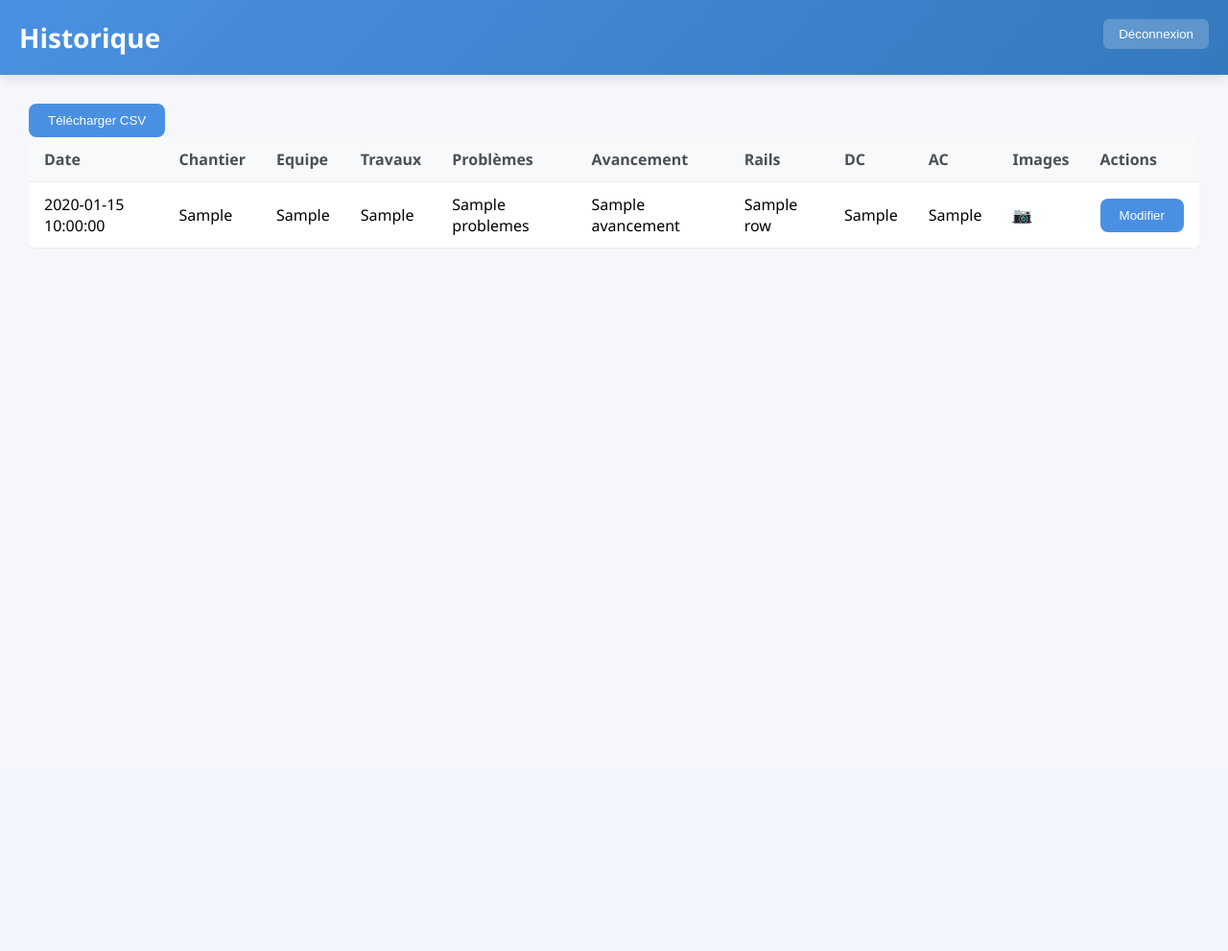
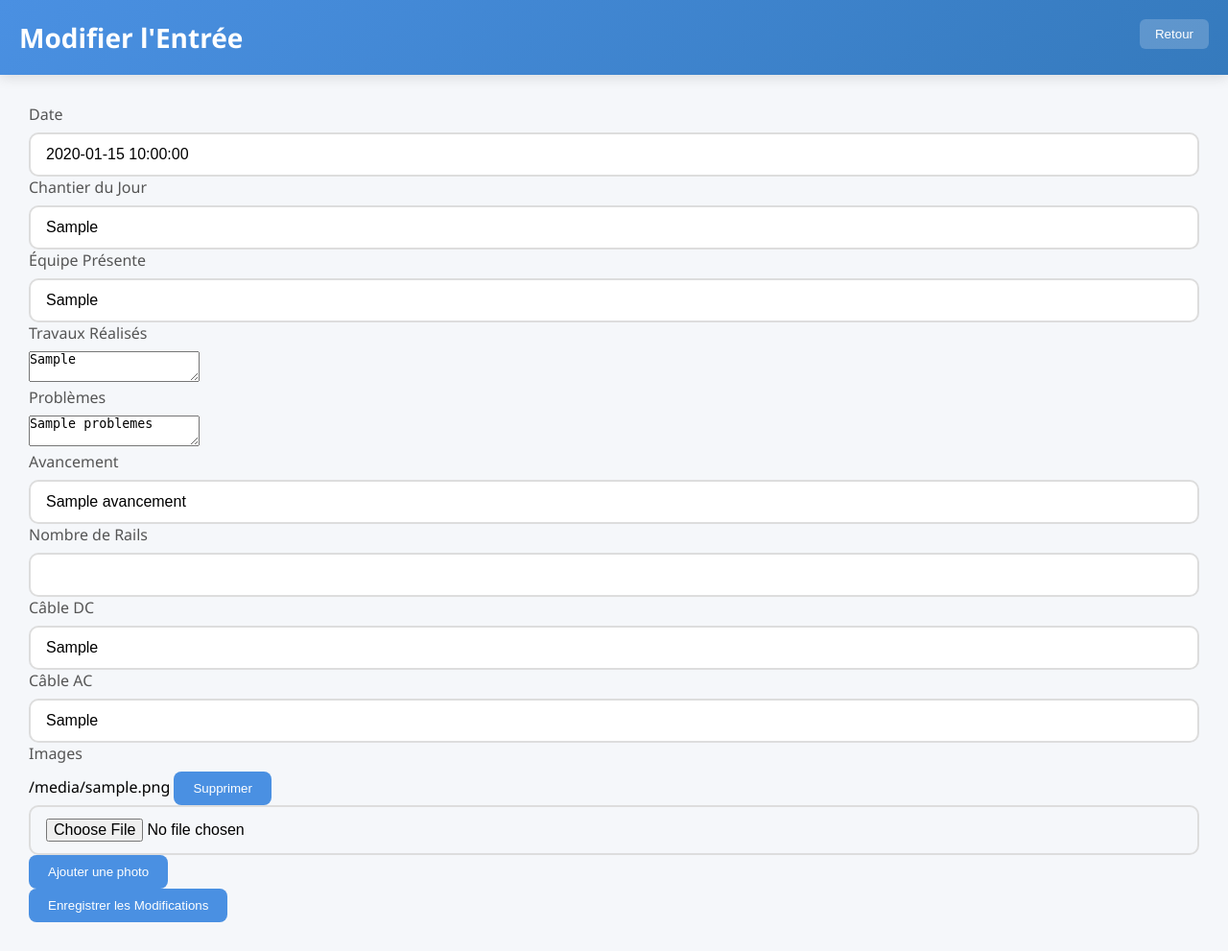
Before and after one commit to vinishtomar/TSB2, a Flask app: template ChefAssistantWeb/templates/historique.html in a window 1280 px wide. Shown: the whole page at 96% size. Before the commit the page ends 259 px from the top, so only its background shows below. Run offline with Flask 2, Linux system fonts and the light colour scheme; the template is opened without the code that fills it: most values are stand-ins (such as "Sample title", 1, 10 or a date in 2020).

Commit message:
Update historique.html

```diff
--- a/ChefAssistantWeb/templates/historique.html
+++ b/ChefAssistantWeb/templates/historique.html
@@ -1,62 +1,114 @@
 {% extends "base.html" %}
-{% block title %}Historique{% endblock %}
 {% block body %}
 <div class="main-app" style="display:block;">
     <div class="header">
-        <h1>Historique</h1>
-        <a href="{{ url_for('logout') }}">
-            <button class="logout-btn">Déconnexion</button>
+        <h1>Modifier l'Entrée</h1>
+        <a href="{{ url_for('index') }}">
+            <button class="logout-btn">Retour</button>
         </a>
     </div>
     <div class="content">
-        <a href="{{ url_for('telecharger_historique') }}"><button class="btn">Télécharger CSV</button></a>
-        <div class="table-container">
-            <table>
-                <thead>
-                    <tr>
-                        <th>Date</th>
-                        <th>Chantier</th>
-                        <th>Equipe</th>
-                        <th>Travaux</th>
-                        <th>Problèmes</th>
-                        <th>Avancement</th>
-                        <th>Rails</th>
-                        <th>DC</th>
-                        <th>AC</th>
-                        <th>Images</th>
-                        <th>Actions</th>
-                    </tr>
-                </thead>
-                <tbody>
-                {% for row in lignes %}
-                    <tr>
-                        <td>{{ row.date }}</td>
-                        <td>{{ row.chantier_du_jour }}</td>
-                        <td>{{ row.equipe_presente }}</td>
-                        <td>{{ row.travaux_realises }}</td>
-                        <td>{{ row.problemes }}</td>
-                        <td>{{ row.avancement }}</td>
-                        <td>{{ row.nombre_rail }}</td>
-                        <td>{{ row.cable_dc }}</td>
-                        <td>{{ row.cable_ac }}</td>
-                        <td>
-                            {% for image_id in row.image_ids %}
-                                <a href="{{ url_for('get_image', image_id=image_id) }}" target="_blank">📷</a>
-                            {% endfor %}
-                        </td>
-                        <td>
-                            <a href="{{ url_for('modify_history', entry_id=row.id) }}"><button class="btn">Modifier</button></a>
-                            {% if current_user.role == "admin" %}
-                            <form action="{{ url_for('delete_history', entry_id=row.id) }}" method="post" style="display:inline;">
-                                <button class="btn" style="background:#dc3545;" type="submit">Supprimer</button>
-                            </form>
-                            {% endif %}
-                        </td>
-                    </tr>
+        <form method="POST" action="" enctype="multipart/form-data">
+            <div class="mb-3">
+                <label class="form-label">Date</label>
+                <input type="text" class="form-control" name="date" value="{{ entry.date }}" readonly>
+            </div>
+            <div class="mb-3">
+                <label class="form-label">Chantier du Jour</label>
+                <input type="text" class="form-control" name="chantier_du_jour" value="{{ entry.chantier_du_jour }}">
+            </div>
+            <div class="mb-3">
+                <label class="form-label">Équipe Présente</label>
+                <input type="text" class="form-control" name="equipe_presente" value="{{ entry.equipe_presente }}">
+            </div>
+            <div class="mb-3">
+                <label class="form-label">Travaux Réalisés</label>
+                <textarea class="form-control" name="travaux_realises">{{ entry.travaux_realises }}</textarea>
+            </div>
+            <div class="mb-3">
+                <label class="form-label">Problèmes</label>
+                <textarea class="form-control" name="problemes">{{ entry.problemes }}</textarea>
+            </div>
+            <div class="mb-3">
+                <label class="form-label">Avancement</label>
+                <input type="text" class="form-control" name="avancement" value="{{ entry.avancement }}">
+            </div>
+            <div class="mb-3">
+                <label class="form-label">Nombre de Rails</label>
+                <input type="number" class="form-control" name="nombre_rail" value="{{ entry.nombre_rail }}">
+            </div>
+            <div class="mb-3">
+                <label class="form-label">Câble DC</label>
+                <input type="text" class="form-control" name="cable_dc" value="{{ entry.cable_dc }}">
+            </div>
+            <div class="mb-3">
+                <label class="form-label">Câble AC</label>
+                <input type="text" class="form-control" name="cable_ac" value="{{ entry.cable_ac }}">
+            </div>
+            <div class="mb-3">
+                <label class="form-label">Images</label>
+                {% for image in entry.images %}
+                    <div class="input-group mb-2">
+                        <span class="form-control">{{ image.filename }}</span>
+                        <button type="button" class="btn btn-danger remove-image" data-image-id="{{ image.id }}">Supprimer</button>
+                    </div>
                 {% endfor %}
-                </tbody>
-            </table>
-        </div>
+                <div id="photos-container">
+                    <div class="input-group mb-2">
+                        <input type="file" class="form-control" name="photo_chantier[]" accept="image/*">
+                        <button class="btn btn-danger remove-photo-btn" type="button" style="display:none;">Supprimer</button>
+                    </div>
+                </div>
+                <button type="button" class="btn btn-secondary" id="add-photo-btn">Ajouter une photo</button>
+            </div>
+            <input type="hidden" name="delete_images" id="delete_images" value="">
+            <button type="submit" class="btn btn-primary">Enregistrer les Modifications</button>
+        </form>
     </div>
+    <script>
+        document.addEventListener('DOMContentLoaded', function() {
+            const photosContainer = document.getElementById('photos-container');
+            const addPhotoBtn = document.getElementById('add-photo-btn');
+            const deleteImagesInput = document.getElementById('delete_images');
+
+            addPhotoBtn.addEventListener('click', function() {
+                const newInputGroup = document.createElement('div');
+                newInputGroup.className = 'input-group mb-2';
+
+                const fileInput = document.createElement('input');
+                fileInput.type = 'file';
+                fileInput.className = 'form-control';
+                fileInput.name = 'photo_chantier[]';
+                fileInput.accept = 'image/*';
+
+                const removeBtn = document.createElement('button');
+                removeBtn.className = 'btn btn-danger remove-photo-btn';
+                removeBtn.type = 'button';
+                removeBtn.textContent = 'Supprimer';
+
+                removeBtn.addEventListener('click', function() {
+                    newInputGroup.remove();
+                });
+
+                newInputGroup.appendChild(fileInput);
+                newInputGroup.appendChild(removeBtn);
+                photosContainer.appendChild(newInputGroup);
+
+                document.querySelectorAll('.remove-photo-btn').forEach(btn => btn.style.display = '');
+            });
+
+            document.querySelectorAll('.remove-image').forEach(btn => {
+                btn.addEventListener('click', function() {
+                    const imageId = this.getAttribute('data-image-id');
+                    let deleteIds = deleteImagesInput.value.split(',').filter(id => id);
+                    if (!deleteIds.includes(imageId)) {
+                        deleteIds.push(imageId);
+                    }
+                    deleteImagesInput.value = deleteIds.join(',');
+                    this.parentElement.remove();
+                });
+            });
+        });
+    </script>
 </div>
 {% endblock %}
```
